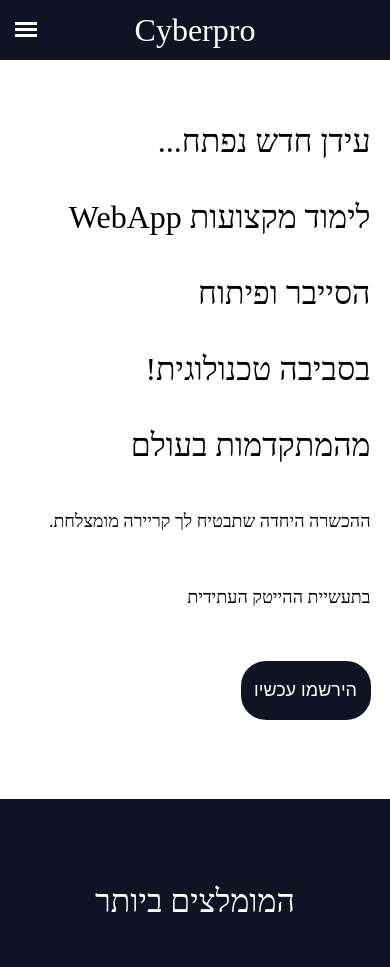
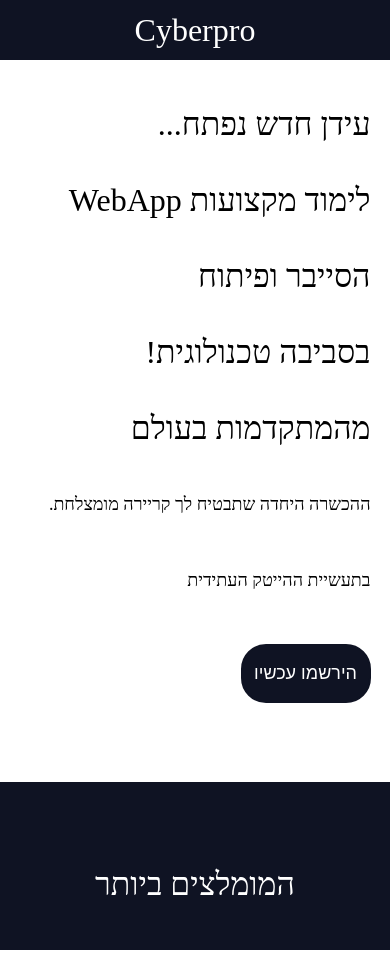
Before and after one commit to yoavelko/mid-project, a React (Vite) app: page / in a window 390 px wide. Built offline with nearby package versions, Linux system fonts and the light colour scheme; a web font is replaced by a local one.

Commit message:
responsive-nav

```diff
--- a/src/components/Navbar/Header.css
+++ b/src/components/Navbar/Header.css
@@ -161,6 +161,7 @@
   justify-content: space-between;
   align-items: center;
   font-size: xx-large;
+  z-index: 999;
 }
 
 .main {
@@ -193,6 +194,7 @@
   transform: translateX(-250px);
   transition: transform 250ms ease-in-out;
   background: linear-gradient(180deg,  rgb(15, 19, 35) 0%,  rgb(15, 19, 35) 100%);
+  z-index: 999;
 }
 
 .sidebarMenuInner {
@@ -351,7 +353,7 @@ display: none;
 
   .responsive-navbar {
     display: block;
-    padding-bottom: 10vh;
+    padding-bottom: 8vh;
   }
 
   #header {
```
